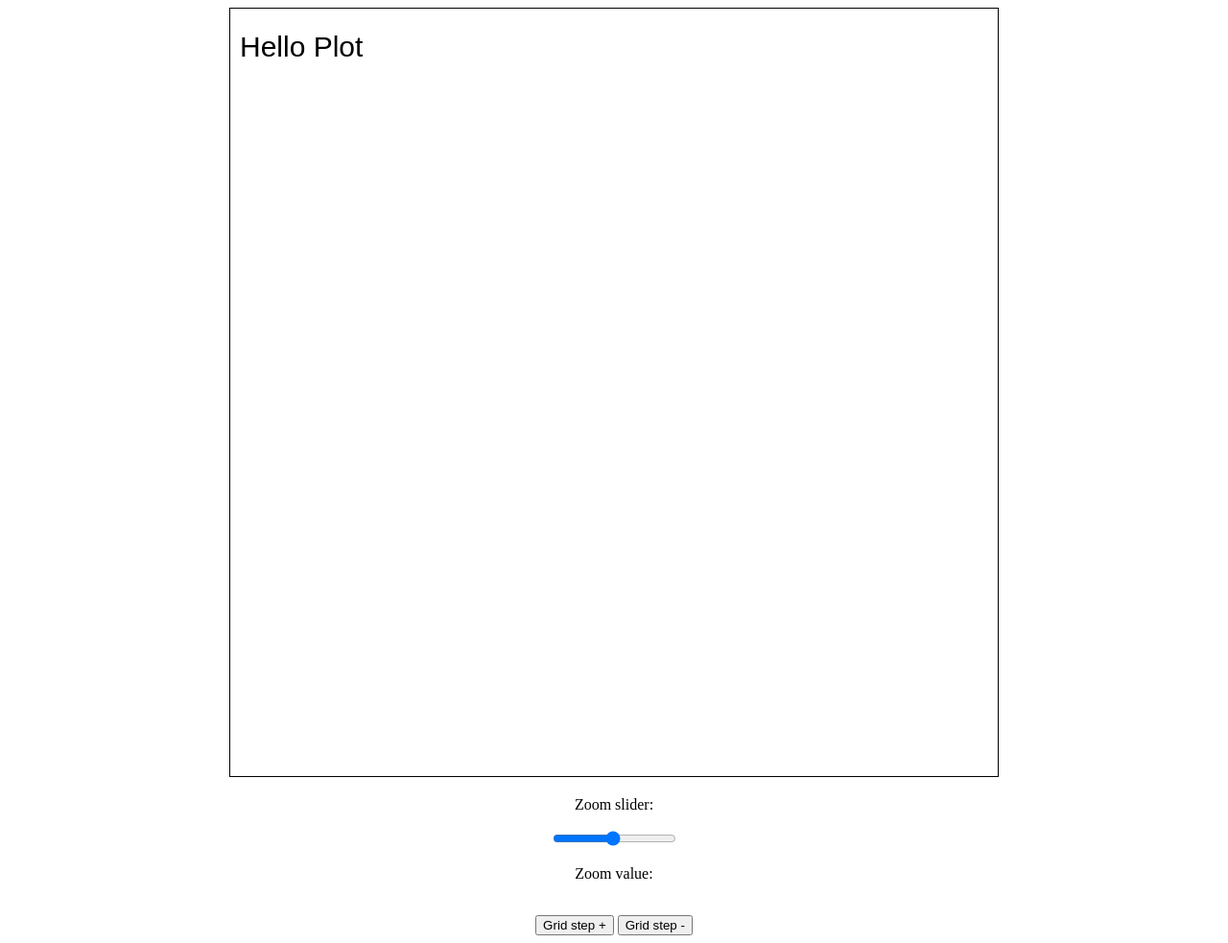
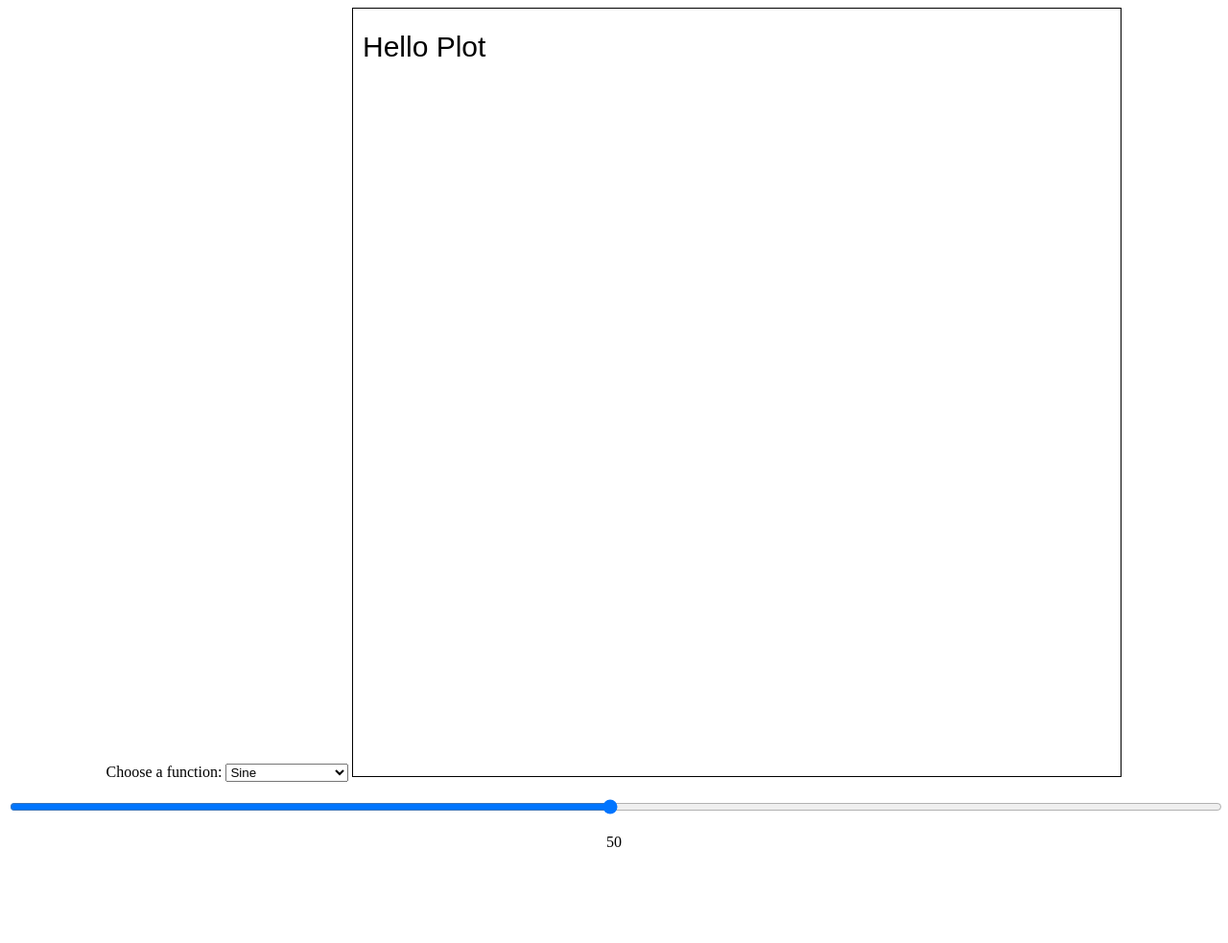
Before and after one commit to jhsavely/web, a plain HTML site: page LineChart.html in a window 1280 px wide. Shown: the whole page at 96% size. After the commit the page ends 929 px from the top, so only its background shows below. Drawn offline with Linux system fonts and the light colour scheme; no server answers.

Commit message:
added: option chooser for plot, minor css edits

```diff
--- a/LineChart.html
+++ b/LineChart.html
@@ -9,17 +9,41 @@ and open the template in the editor.
         <title>Canvas</title>
         <meta charset="UTF-8">
         <meta name="viewport" content="width=device-width, initial-scale=1.0">
+        <style>
+            .slidecontainer {
+                width: 100%;
+            }
+
+            .slider {
+                width: 100%;
+            }
+            #blink {
+                font-size: 30px;
+                font-weight: bold;
+                font-family: sans-serif;
+                color: #1c87c9;
+                transition: 0.4s;
+            }
+        </style>
+
     </head>
     <body>
     <center>
+        <label for="functions">Choose a function:</label>
+        <select name="functions" id="functions">
+            <option value="sin">Sine</option>
+            <option value="sinh">Hyperbolic sine</option>
+            <option value="cos">Cosine</option>
+            <option value="cosh">Hyperbolic cosine</option>
+        </select>
         <canvas
             id="myCanvas" width="800" height="800" style="border:1px solid #000000;">
         </canvas>
         <br>
         <div class="slidecontainer">
-            <p>Zoom slider:</p>
+            <p>         </p>
             <input type="range" min="1" max="100" value="50" class="slider" id="zoomRange">
-            <p>Zoom value: <span id="zoomValue"></span></p>
+            <p id="zoomValue">Zoom value: </p>
         </div>
         <br>
         <script>
@@ -32,11 +56,17 @@ and open the template in the editor.
             var w = canvas.width;
             var h = canvas.height;
             var mPlot;
+            var slider = document.getElementById("zoomRange");
+            var zv = document.getElementById("zoomValue");
+            var blink = document.getElementById('blink');
+            zv.innerHTML = slider.value;
+            slider.oninput = function () {
+                zv.innerHTML = this.value;
+            }
             updateData();
 
 
 //==============================================================
-
 
             function updateData() {
                 ctx.font = "30px Arial";
@@ -54,7 +84,6 @@ and open the template in the editor.
                 xmlhttp.open("GET", "http://192.168.0.106:8080/MonteWeb/ChartServlet" + params, true);
                 xmlhttp.send();
             }
-
 
             function drawGrid(ctx, w, h, step) {
                 //ctx.lineWidth = 1;
@@ -106,11 +135,8 @@ and open the template in the editor.
                 drawGrid(ctx, w, h, step);
                 drawPlot(mPlot);
             }
-            canvas.addEventListener("wheel",increase);
-
+            //canvas.addEventListener("wheel", increase);
         </script>
-        <button type="button" onclick="increase()">Grid step +</button>
-        <button type="button" onclick="decrease()">Grid step -</button>
     </center>
 </body>
 </html>
```
Also changed, not shown: ChristmasTree.html (+8 -5 lines).
